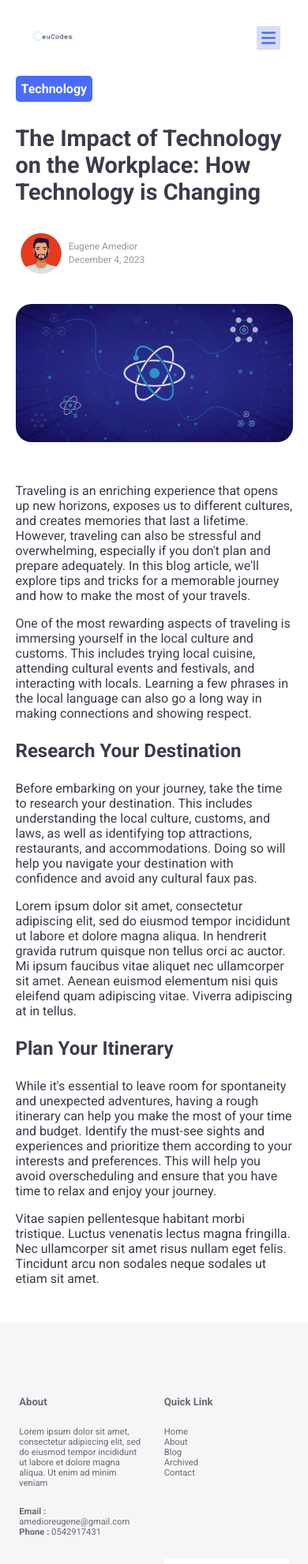
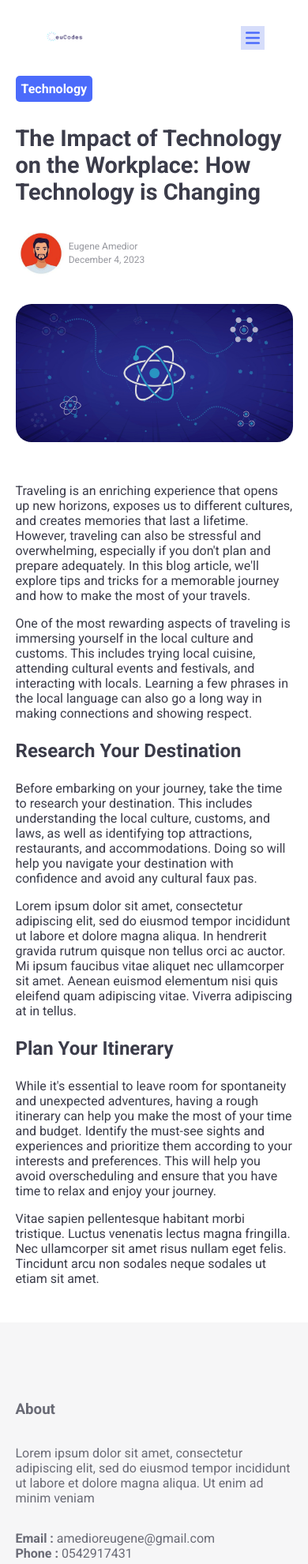
Before and after one commit to Eugene-ak/blog-app, a React (Create React App) app: page /SinglePostsPage in a window 390 px wide. Shown: the top 1981 px of the page at 79% size. Built offline with nearby package versions, Linux system fonts and the light colour scheme; the HTML template or start-up script is replaced by a standard one.

Commit message:
Resposiveness update

```diff
--- a/src/App.css
+++ b/src/App.css
@@ -23,6 +23,8 @@
 }
 
 header {
+  width: 100%;
+  color: #3B3C4A;
   position: sticky;
   top: 0;
   background-color: var(--primary-color);
@@ -31,7 +33,11 @@ header {
 
 /* Entire app styles */
 @media screen and (min-width: 800px) {
-  header, main {
+  header {
+    padding: 0 20%;
+  }
+
+  main {
     width: 70%;
     margin: auto;
     color: #3B3C4A;
@@ -39,7 +45,11 @@ header {
 }
 
 @media screen and (min-width: 501px) and (max-width: 799px) {
-  header, main {
+  header {
+    padding: 0 10%;
+  }
+
+  main {
     width: 80%;
     margin: auto;
     color: #3B3C4A;
@@ -47,7 +57,11 @@ header {
 }
 
 @media screen and (max-width: 500px) {
-  header, main {
+  header {
+    padding: 0 10%;
+  }
+
+  main {
     width: 90%;
     margin: auto;
     color: #3B3C4A;
@@ -109,18 +123,19 @@ header {
   justify-content: space-between;
 }
 
-@media screen and (min-width: 550px) {
+@media screen and (min-width: 646px) {
   .mobile-nav {
     display: none;
   }
 }
 
-@media screen and (max-width: 549px) {
+@media screen and (max-width: 645px) {
   .nav {
     display: none;
   }
 
   .mobile-nav {
+    margin: 0;
     height: 6rem;
     display: flex;
     flex-direction: row;
@@ -312,6 +327,7 @@ header {
   transition: 0.5s;
 }
 
+/* Footer styles */
 @media screen and (min-width: 1001px) {
   .footer {
     font-size: 1rem;
@@ -332,6 +348,7 @@ header {
 
 @media screen and (min-width: 706px) {
   .summary {
+    font-size: 1rem;
     display: grid;
     grid-template-columns: 30% 10% 10% 40%;
     justify-content: space-around;
@@ -340,9 +357,9 @@ header {
 
 @media screen and (max-width: 705px) {
   .summary {
-    display: grid;
-    grid-template-columns: 45% 45%;
-    justify-content: space-around;
+    font-size: 1rem;
+    display: flex;
+    flex-direction: column;
     gap: 1rem;
   }
 }
@@ -383,6 +400,7 @@ header {
 .footer-newsletter {
   width: 100%;
   height: 90%;
+  padding: 1rem;
   background-color: var(--primary-color);
   display: flex;
   flex-direction: column;
@@ -400,7 +418,7 @@ header {
   flex-direction: column;
 }
 
-@media screen and (min-width: 450px) {
+/* @media screen and (min-width: 450px) {
   .footer-newsletter form input {
     padding: 0.8rem 1rem;
   }
@@ -410,11 +428,12 @@ header {
   .footer-newsletter form input {
     padding: 0.2rem;
   }
-}
+} */
 
 .footer-newsletter form input {
   margin: 0.15rem 0;
   border-radius: 5px;
+  padding: 0.8rem 1rem;
 }
 
 .footer-newsletter form input[type="submit"] {
--- a/src/stylesheets/home.styles.css
+++ b/src/stylesheets/home.styles.css
@@ -92,7 +92,7 @@
     display: grid;
     grid-template-columns: 30% 30% 30%;
     align-items: center;
-    justify-content: center;
+    /* justify-content: center; */
     gap: 1rem;
   }
 }
@@ -104,9 +104,7 @@
     display: grid;
     grid-template-columns: 45% 45%;
     align-items: center;
-    justify-content: center;
     gap: 1rem;
-    margin: auto;
   }
 }
 
@@ -116,10 +114,8 @@
     height: max-content;
     display: flex;
     flex-direction: column;
-    align-items: center;
     justify-content: flex-start;
     gap: 1rem;
-    margin: auto;
   }
 }
 
```
